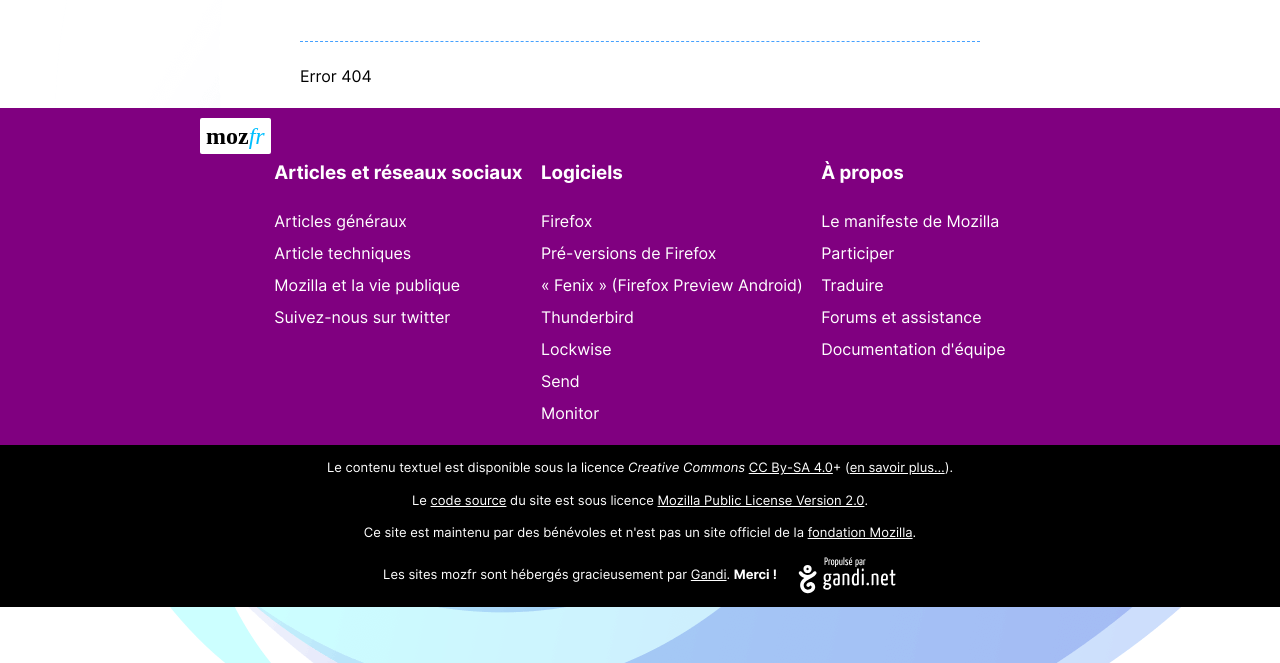
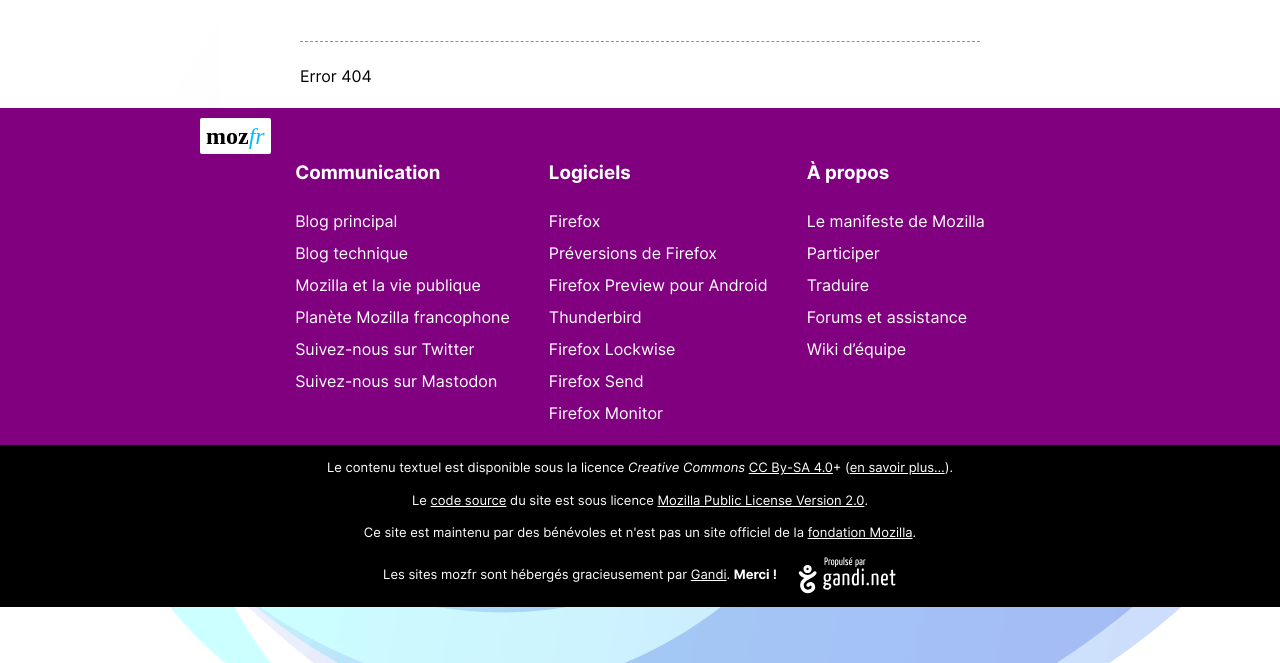
Before and after one commit to mozfr/www, a PHP site: template source/_layouts/default.html.twig in a window 1280 px wide. Shown: the part 100-763 px from the top of the page. Run offline with PHP 8.4, Linux system fonts and the light colour scheme; the template is opened without the code that fills it, so the values that code supplies are empty; some libraries are stand-ins or nearby versions.

Commit message:
issue #170: corrections du texte, ajout de mastodon, màj d'un lien

```diff
--- a/source/_layouts/default.html.twig
+++ b/source/_layouts/default.html.twig
@@ -34,24 +34,26 @@
             <section id="links">
             <a href="/" title="Mozilla francophone" class="mozfrtext">moz<span>fr</span></a>
                 <div>
-                <h3>Articles et réseaux sociaux</h3>
+                <h3>Communication</h3>
                 <ul>
-                    <li><a href="https://blog.mozfr.org">Articles généraux</a></li>
-                    <li><a href="https://tech.mozfr.org">Article techniques</a></li>
+                    <li><a href="https://blog.mozfr.org">Blog principal</a></li>
+                    <li><a href="https://tech.mozfr.org">Blog technique</a></li>
                     <li><a href="https://notreinternet.mozfr.org">Mozilla et la vie publique</a></li>
-                    <li><a href="https://twitter.com/Mozilla_fr">Suivez-nous sur twitter</a></li>
+                    <li><a href="https://planete.mozfr.org">Planète Mozilla francophone</a></li>
+                    <li><a href="https://twitter.com/Mozilla_fr">Suivez-nous sur Twitter</a></li>
+                    <li><a href="https://mamot.fr/@Mozilla">Suivez-nous sur Mastodon</a></li>
                 </ul>
                 </div>
                 <div>
                 <h3>Logiciels</h3>
                 <ul>
-                    <li><a href="https://www.mozilla.org/fr/firefox/download/thanks/?source=mozfr">Firefox</a></li>
-                    <li><a href="https://www.mozilla.org/fr/firefox/channel/desktop/?from=mozfr">Pré-versions de Firefox</a></li>
-                    <li><a href="https://play.google.com/store/apps/details?id=org.mozilla.fenix&gl=FR">«&nbsp;Fenix&nbsp;» (Firefox Preview Android) </a></li>
+                    <li><a href="https://www.mozilla.org/fr/firefox/new">Firefox</a></li>
+                    <li><a href="https://www.mozilla.org/fr/firefox/channel/desktop/?from=mozfr">Préversions de Firefox</a></li>
+                    <li><a href="https://play.google.com/store/apps/details?id=org.mozilla.fenix&amp;gl=FR">Firefox Preview pour Android</a></li>
                     <li><a href="https://www.thunderbird.net/fr/">Thunderbird</a></li>
-                    <li><a href="https://lockwise.firefox.com/">Lockwise</a></li>
-                    <li><a href="https://send.firefox.com/">Send</a></li>
-                    <li><a href="https://monitor.firefox.com/">Monitor</a></li>
+                    <li><a href="https://lockwise.firefox.com/">Firefox Lockwise</a></li>
+                    <li><a href="https://send.firefox.com/">Firefox Send</a></li>
+                    <li><a href="https://monitor.firefox.com/">Firefox Monitor</a></li>
                 </ul>
                 </div>
                 <div>
@@ -61,7 +63,7 @@
                     <li><a href="/participer">Participer</a></li>
                     <li><a href="https://github.com/mozfr/besogne/wiki/Traduction">Traduire</a></li>
                     <li><a href="https://forums.mozfr.org/">Forums et assistance</a></li>
-                    <li><a href="https://github.com/mozfr/besogne/wiki">Documentation d'équipe</a></li>
+                    <li><a href="https://github.com/mozfr/besogne/wiki">Wiki d’équipe</a></li>
                 </ul>
                 </div>
             </section>
```
